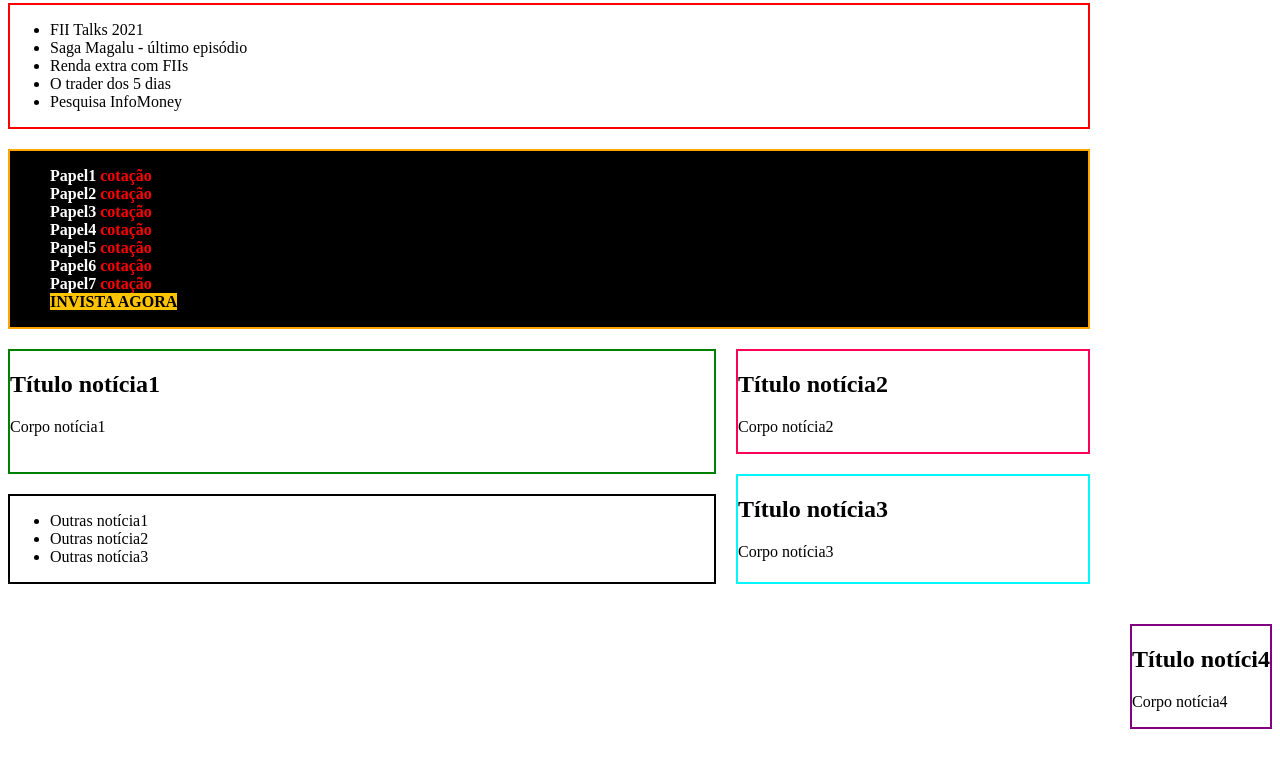
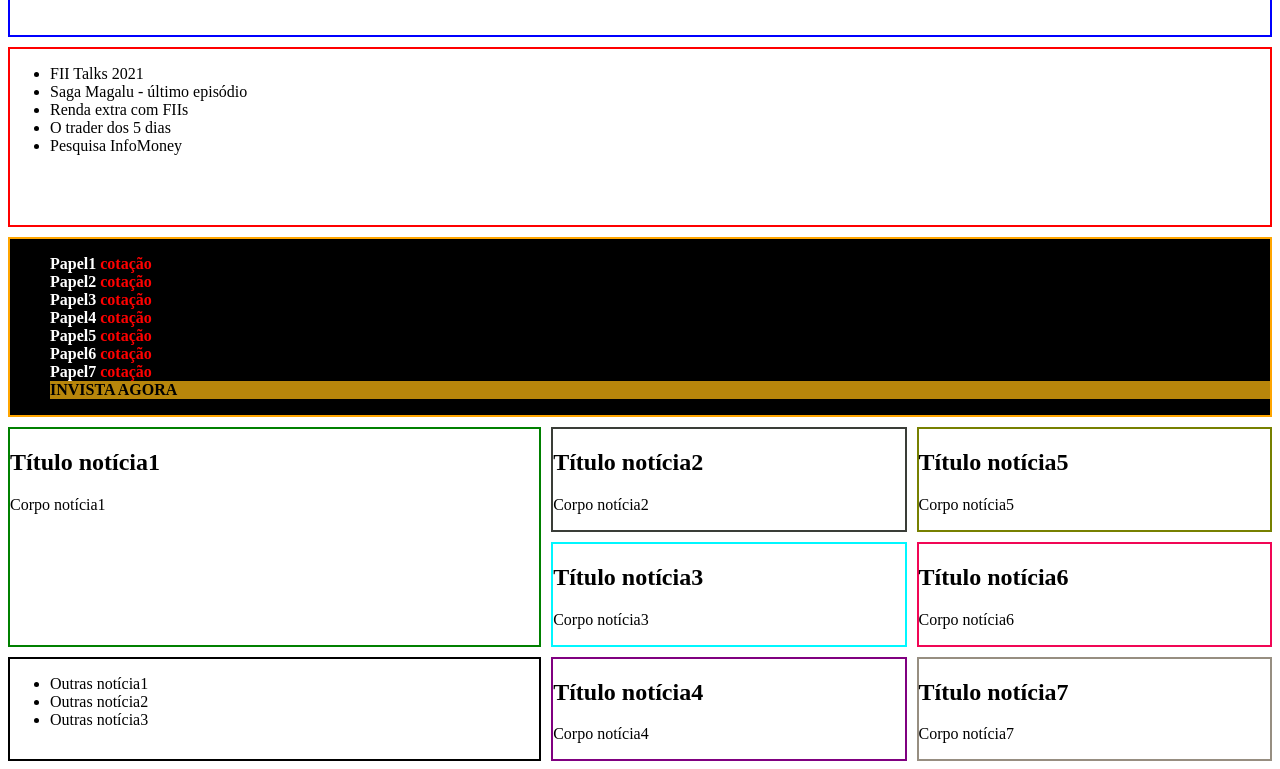
Before and after one commit to walkerblobato/infomoney, a plain HTML site: page Infomoney/index.html in a window 1280 px wide. Shown: the part 151-920 px from the top of the page. Before the commit the page ends 888 px from the top, so only its background shows below. Drawn offline with Linux system fonts and the light colour scheme.

Commit message:
Acrescentando layout

```diff
--- a/Infomoney/estilos/style.css
+++ b/Infomoney/estilos/style.css
@@ -1,21 +1,21 @@
 .grid-layout {
     display: grid;
-    grid-template-columns: 2fr 1fr;
-    grid-template-rows: 1fr 1fr;
-    gap: 20px;
+    grid-template-columns: 1.5fr 1fr 1fr;
+    grid-template-rows: 1fr 1fr 1fr;
+    gap: 10px;
     grid-template-areas:
-    "header header"
-    "nav nav"
-    "section section"
-    "article1 article3"
-    "article1 article4"
-    "article2 article4"
+    "header header header"
+    "nav nav nav"
+    "section section section"
+    "article1 article3 article6"
+    "article1 article4 article7"
+    "article2 article5 article8"
     ;
 }
 
 .h-layout {
     grid-area: header;
-    border: 2px solid blue
+    border: 2px solid blue;
 }
 
 .n-layout{
@@ -25,8 +25,9 @@
 
 .s-layout{
     grid-area: section;
+    color: white;
     background-color: black;
-    border: 2px solid orange
+    border: 2px solid orange;
 }
 
 .a1-layout{
@@ -41,7 +42,7 @@
 
 .a3-layout{
     grid-area: article3;
-    border: 2px solid rgb(255, 0, 85)
+    border: 2px solid rgb(58, 61, 56)
 }
 
 .a4-layout{
@@ -52,3 +53,15 @@
 .a5-layout{
     grid-area: article5;
     border: 2px solid purple}
+
+.a6-layout{
+    grid-area: article6;
+    border: 2px solid rgb(119, 128, 0)}
+
+.a7-layout{
+    grid-area: article7;
+    border: 2px solid rgb(241, 6, 85)}
+
+.a8-layout{
+    grid-area: article8;
+    border: 2px solid rgb(151, 142, 129)}
--- a/Infomoney/index.html
+++ b/Infomoney/index.html
@@ -13,9 +13,8 @@
 </head>
 <body class="grid-layout">
     <header class="h-layout">
-        <h1>InfoMoney</h1>
+        <h1><img src="imagens/logo.webp"></h1>
     </header>
-
     <nav class="n-layout">
         <ul type=>
             <li><a href="a">FII Talks 2021</a></li>
@@ -29,14 +28,14 @@
 
     <section class="s-layout">
         <ul type="none">
-            <li><strong style="color: white">Papel1</strong> <strong style="color: red;">cotação</strong></li>
-            <li><strong style="color: white">Papel2</strong> <strong style="color: red;">cotação</strong></li>
-            <li><strong style="color: white">Papel3</strong> <strong style="color: red;">cotação</strong></li>
-            <li><strong style="color: white">Papel4</strong> <strong style="color: red;">cotação</strong></li>
-            <li><strong style="color: white">Papel5</strong> <strong style="color: red;">cotação</strong></li>
-            <li><strong style="color: white">Papel6</strong> <strong style="color: red;">cotação</strong></li>
-            <li><strong style="color: white">Papel7</strong> <strong style="color: red;">cotação</strong></li>
-            <li><a href="a"><STRONG style="background-color: rgb(255, 196, 0);" >INVISTA AGORA</STRONG></a></li>
+            <li><strong>Papel1</strong> <strong style="color: red;">cotação</strong></li>
+            <li><strong>Papel2</strong> <strong style="color: red;">cotação</strong></li>
+            <li><strong>Papel3</strong> <strong style="color: red;">cotação</strong></li>
+            <li><strong>Papel4</strong> <strong style="color: red;">cotação</strong></li>
+            <li><strong>Papel5</strong> <strong style="color: red;">cotação</strong></li>
+            <li><strong>Papel6</strong> <strong style="color: red;">cotação</strong></li>
+            <li><strong>Papel7</strong> <strong style="color: red;">cotação</strong></li>
+            <li style="background-color: darkgoldenrod;"><a href="a"><STRONG>INVISTA AGORA</STRONG></a></li>
         </ul>
     </section>
 
@@ -64,8 +63,23 @@
     </article>
 
     <article class="a5-layout">
-        <h2>Título notíci4</h2>
+        <h2>Título notícia4</h2>
         <p>Corpo notícia4</p>
+    </article>
+
+    <article class="a6-layout">
+        <h2>Título notícia5</h2>
+        <p>Corpo notícia5</p>
+    </article>
+
+    <article class="a7-layout">
+        <h2>Título notícia6</h2>
+        <p>Corpo notícia6</p>
+    </article>
+
+    <article class="a8-layout">
+        <h2>Título notícia7</h2>
+        <p>Corpo notícia7</p>
     </article>
 </body>
 </html>
```
Also changed, not shown: Infomoney/imagens/logo.webp (added).
